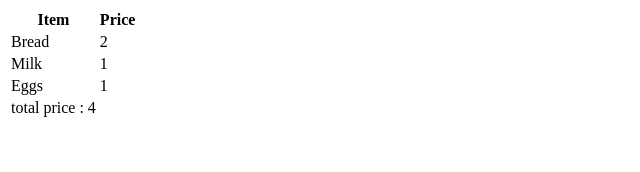
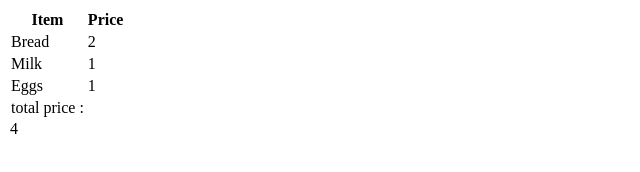
Before and after one commit to acciojob/grofers-checkout-2-rgrohitgupta938, a website: page main.html in a window 1280 px wide. Shown: the whole page, without its empty margins (0-640 px from the left). Drawn offline with Linux system fonts and the light colour scheme.

Commit message:
created a submission

```diff
--- a/main.html
+++ b/main.html
@@ -8,7 +8,7 @@
 
 <body>
 	<!-- the entire body must be written by student -->
-	 <table>
+	 <table id="table1">
       <tr>
         <th>Item</th>
         <th>Price</th>
--- a/script.js
+++ b/script.js
@@ -1,27 +1,13 @@
-document.addEventListener("DOMContentLoaded", () => {
-  console.log("ji");
-  function calculateTotal() {
-    const priceElements = document.querySelectorAll('[data-ns-test="price"]');
-    console.log(priceElements);
-    let total = 0;
+const priceArray=document.querySelectorAll('[data-ns-test="price"]');
+let table=document.getElementById("table1");
+let ans=0;
+for (let i = 0; i < priceArray.length; i++) {
+	ans+=parseInt(priceArray[i].innerText);
+}
+let total=document.createElement("tr");
 
-    priceElements.forEach((priceElement) => {
-      const price = parseFloat(priceElement.textContent);
-      if (!isNaN(price)) {
-      total += price;
-    }
-    });
+total.setAttribute("data-ns-test", "grandTotal");
 
-    return total;
-  }
+total.innerText=ans;
 
-  function updateTotal() {
-    const grandTotalElement = document.querySelector(
-      '[data-ns-test="grandTotal"]'
-    );
-    const total = calculateTotal();
-    grandTotalElement.textContent += total;
-  }
-
-  updateTotal();
-});
+table.appendChild(total);
```
